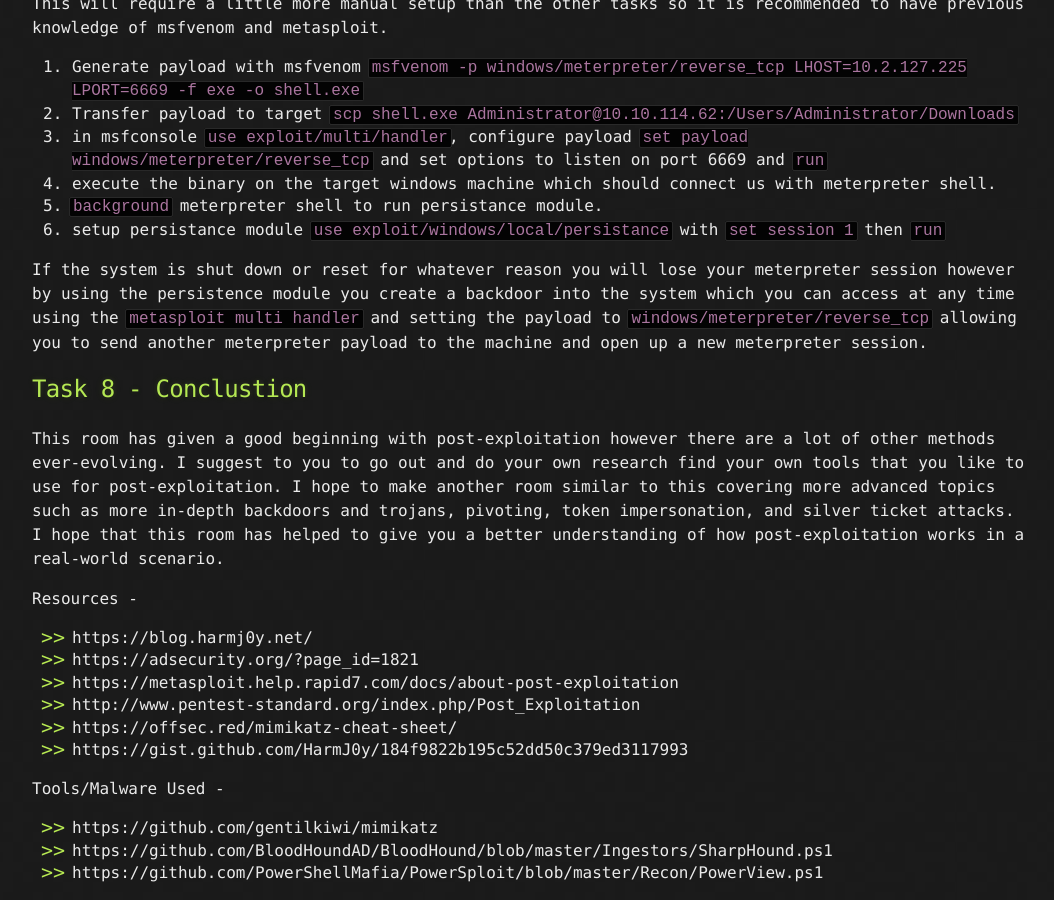
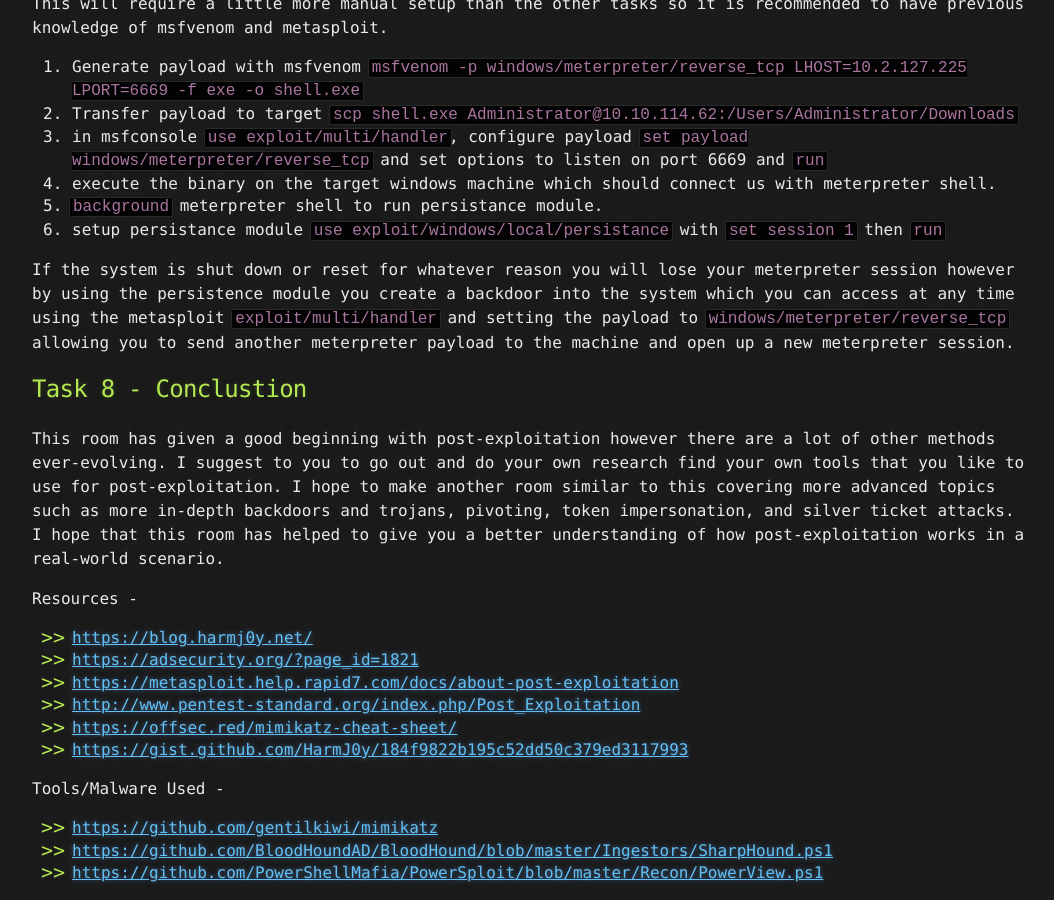
Before and after one commit to 0xskar/0xskar.github.io, a Jekyll site: the page built from _posts/2022-06-21-TryHackMe-Post-Exploitation-Basics.md, in a window 1280 px wide and 900 px high, scrolled down 8835 px. Shown: the whole window, without its empty margins (108-1162 px from the left). Built offline with Jekyll 4.4.1, drawn with Linux system fonts in a browser that asks for light colours; some of the changed lines change nothing that is shown.

Commit message:
Update 2022-06-21-TryHackMe-Post-Exploitation-Basics.md

```diff
--- a/_posts/2022-06-21-TryHackMe-Post-Exploitation-Basics.md
+++ b/_posts/2022-06-21-TryHackMe-Post-Exploitation-Basics.md
@@ -351,7 +351,7 @@
 5. ``background`` meterpreter shell to run persistance module.
 6. setup persistance module ``use exploit/windows/local/persistance`` with ``set session 1`` then ``run``
 
-If the system is shut down or reset for whatever reason you will lose your meterpreter session however by using the persistence module you create a backdoor into the system which you can access at any time using the ``metasploit multi handler`` and setting the payload to ``windows/meterpreter/reverse_tcp`` allowing you to send another meterpreter payload to the machine and open up a new meterpreter session.
+If the system is shut down or reset for whatever reason you will lose your meterpreter session however by using the persistence module you create a backdoor into the system which you can access at any time using the metasploit ``exploit/multi/handler`` and setting the payload to ``windows/meterpreter/reverse_tcp`` allowing you to send another meterpreter payload to the machine and open up a new meterpreter session.
 
 ## [](#header-2)Task 8 - Conclustion
 
@@ -359,17 +359,17 @@
 
 Resources -
 
-- https://blog.harmj0y.net/
-- https://adsecurity.org/?page_id=1821
-- https://metasploit.help.rapid7.com/docs/about-post-exploitation
-- http://www.pentest-standard.org/index.php/Post_Exploitation
-- https://offsec.red/mimikatz-cheat-sheet/
-- https://gist.github.com/HarmJ0y/184f9822b195c52dd50c379ed3117993
+- [https://blog.harmj0y.net/](https://blog.harmj0y.net/)
+- [https://adsecurity.org/?page_id=1821](https://adsecurity.org/?page_id=1821)
+- [https://metasploit.help.rapid7.com/docs/about-post-exploitation](https://metasploit.help.rapid7.com/docs/about-post-exploitation)
+- [http://www.pentest-standard.org/index.php/Post_Exploitation](http://www.pentest-standard.org/index.php/Post_Exploitation)
+- [https://offsec.red/mimikatz-cheat-sheet/](https://offsec.red/mimikatz-cheat-sheet/)
+- [https://gist.github.com/HarmJ0y/184f9822b195c52dd50c379ed3117993](https://gist.github.com/HarmJ0y/184f9822b195c52dd50c379ed3117993)
 
 Tools/Malware Used -
 
-- https://github.com/gentilkiwi/mimikatz
-- https://github.com/BloodHoundAD/BloodHound/blob/master/Ingestors/SharpHound.ps1
-- https://github.com/PowerShellMafia/PowerSploit/blob/master/Recon/PowerView.ps1
+- [https://github.com/gentilkiwi/mimikatz](https://github.com/gentilkiwi/mimikatz)
+- [https://github.com/BloodHoundAD/BloodHound/blob/master/Ingestors/SharpHound.ps1](https://github.com/BloodHoundAD/BloodHound/blob/master/Ingestors/SharpHound.ps1)
+- [https://github.com/PowerShellMafia/PowerSploit/blob/master/Recon/PowerView.ps1](https://github.com/PowerShellMafia/PowerSploit/blob/master/Recon/PowerView.ps1)
 
 * * *
```
